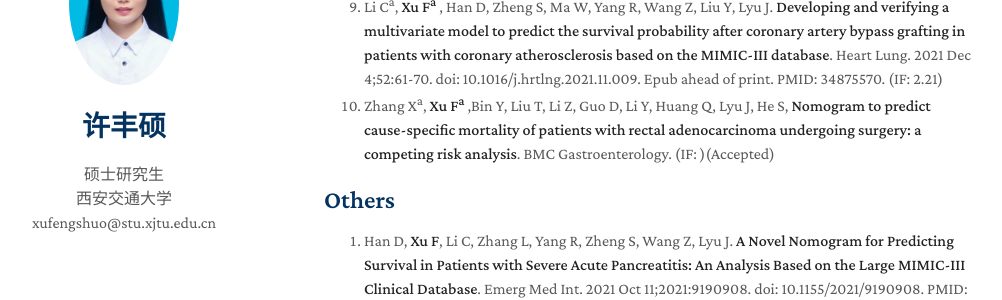
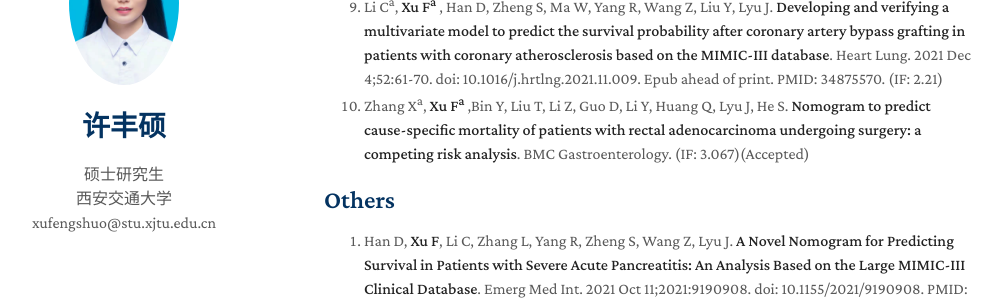
Before and after one commit to XuFengShuo619/CV, a Jekyll site: the page built from index.md, in a window 1280 px wide and 900 px high, scrolled down 1046 px. Shown: the part 163-463 px from the top of the window, without its empty margins (146-1148 px from the left). Built offline with Jekyll 4.4.1, drawn with Linux system fonts in a browser that asks for light colours; nearby versions of some CDN libraries; a style sheet for code colours, icons or effects is not loaded; our own code applies the rules of GitHub Pages for plain Markdown files.

Commit message:
Update index.md

```diff
--- a/index.md
+++ b/index.md
@@ -30,7 +30,7 @@ layout: homepage
 7. Zhang L<sup>a</sup>, **Xu F<sup>a</sup>**, Han D, Huang T, Li S, Yin H, Lyu J. **Influence of the trajectory of the urine output for 24 hours on the occurrence of AKI in patients with sepsis in intensive care unit**. J Transl Med. 2021 Dec 20;19(1):518. doi: 10.1186/s12967-021-03190-w. PMID: 34930308; PMCID: PMC8686667. (IF: 5.531)
 8. Zhang L<sup>a</sup>, **Xu F<sup>a</sup>** , Li S, Zheng X, Zheng S, Liu H, Lyu J, Yin H. **Influence of fluid balance on the prognosis of patients with sepsis**. BMC Anesthesiology. 2021 Nov 5;21(1):269. doi: 10.1186/s12871-021-01489-1. PMID: 34740312; PMCID: PMC8569078. (IF: 2.217)
 9. Li C<sup>a</sup>, **Xu F<sup>a</sup>** , Han D, Zheng S, Ma W, Yang R, Wang Z, Liu Y, Lyu J. **Developing and verifying a multivariate model to predict the survival probability after coronary artery bypass grafting in patients with coronary atherosclerosis based on the MIMIC-III database**. Heart Lung. 2021 Dec 4;52:61-70. doi: 10.1016/j.hrtlng.2021.11.009. Epub ahead of print. PMID: 34875570. (IF: 2.21)
-10. Zhang X<sup>a</sup>, **Xu F<sup>a</sup>** ,Bin Y, Liu T, Li Z, Guo D, Li Y, Huang Q, Lyu J, He S, **Nomogram to predict cause-specific mortality of patients with rectal adenocarcinoma undergoing surgery: a competing risk analysis**. BMC Gastroenterology. (IF: )(Accepted)
+10. Zhang X<sup>a</sup>, **Xu F<sup>a</sup>** ,Bin Y, Liu T, Li Z, Guo D, Li Y, Huang Q, Lyu J, He S. **Nomogram to predict cause-specific mortality of patients with rectal adenocarcinoma undergoing surgery: a competing risk analysis**. BMC Gastroenterology. (IF: 3.067)(Accepted)
 
 ## Others
 
```
